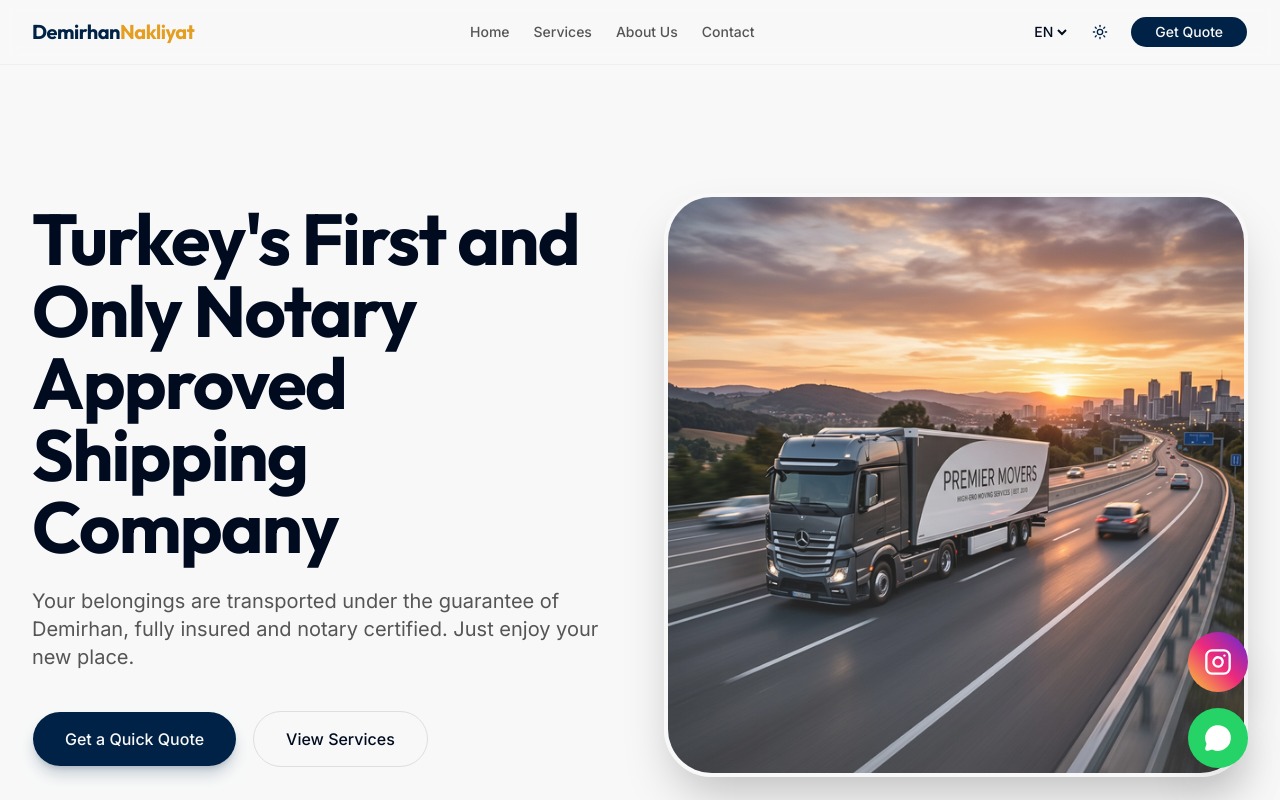
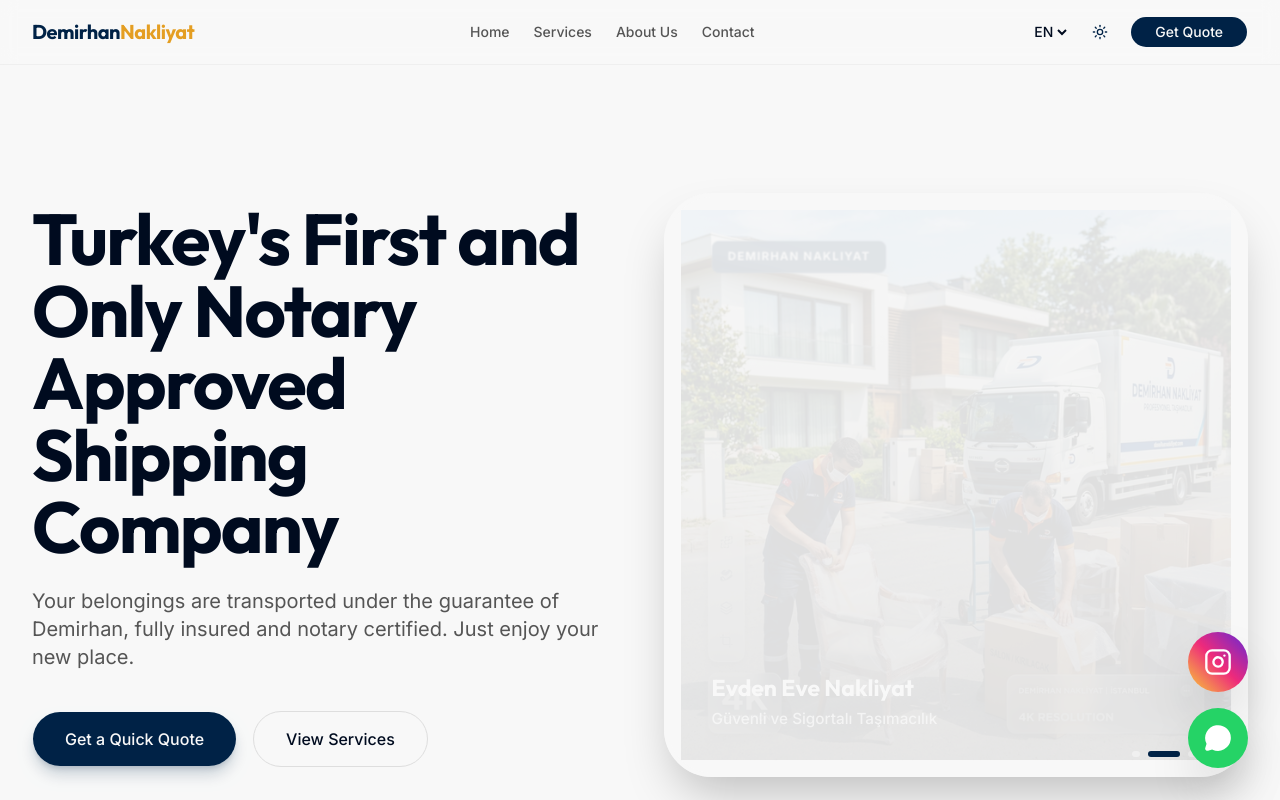
Before and after one commit to demirehanbayram/demirhanNakliyat, a Next.js app: page /en in a window 1280 px wide. Shown: the top 800 px of the page. Built offline with nearby package versions, Linux system fonts and the light colour scheme.

Commit message:
feat: implement `HeroSlider` component and integrate it into the homepage.

```diff
--- a/src/app/[locale]/page.tsx
+++ b/src/app/[locale]/page.tsx
@@ -4,6 +4,7 @@
 import { ShieldCheck, Truck, Clock, CheckCircle2, MapPin, Package, Phone, Star, ArrowRight } from "lucide-react";
 import Image from "next/image";
 import { QuoteForm } from "@/components/forms/QuoteForm";
+import { HeroSlider } from "@/components/layout/HeroSlider";
 
 export default function HomePage() {
   const tHero = useTranslations("Hero");
@@ -58,15 +59,8 @@
                 </Link>
               </div>
             </div>
-            <div className="relative aspect-[16/9] lg:aspect-square rounded-[3rem] overflow-hidden shadow-2xl border-4 border-background">
-              <Image
-                src="/images/hero.png"
-                alt="Demirhan Nakliyat Hero"
-                fill
-                className="object-cover"
-                priority
-              />
-              <div className="absolute inset-0 bg-gradient-to-t from-background/20 to-transparent" />
+            <div className="relative aspect-[16/9] lg:aspect-square">
+              <HeroSlider />
             </div>
           </div>
         </div>
--- /dev/null
+++ b/src/components/layout/HeroSlider.tsx
@@ -0,0 +1,103 @@
+"use client";
+
+import { useState, useEffect } from "react";
+import Image from "next/image";
+import { motion, AnimatePresence } from "framer-motion";
+
+const slides = [
+  {
+    image: "/images/services/home-moving.png",
+    title: "Evden Eve Nakliyat",
+    desc: "Güvenli ve Sigortalı Taşımacılık"
+  },
+  {
+    image: "/images/services/office-moving.png",
+    title: "Ofis ve Kurumsal",
+    desc: "Hızlı ve Kesintisiz İş Transferi"
+  },
+  {
+    image: "/images/services/international.png",
+    title: "Uluslararası Lojistik",
+    desc: "Dünyanın Her Yerine Güvenle"
+  },
+  {
+    image: "/images/services/storage.png",
+    title: "Akıllı Depolama",
+    desc: "7/24 Güvenli ve Hijyenik Oda Sistemi"
+  }
+];
+
+export function HeroSlider() {
+  const [current, setCurrent] = useState(0);
+
+  useEffect(() => {
+    const timer = setInterval(() => {
+      setCurrent((prev) => (prev + 1) % slides.length);
+    }, 5000);
+    return () => clearInterval(timer);
+  }, []);
+
+  return (
+    <div className="relative w-full h-full rounded-[2rem] md:rounded-[3rem] overflow-hidden shadow-2xl border-4 border-background group">
+      <AnimatePresence mode="wait">
+        <motion.div
+          key={current}
+          initial={{ opacity: 0, scale: 1.1 }}
+          animate={{ opacity: 1, scale: 1 }}
+          exit={{ opacity: 0, scale: 0.95 }}
+          transition={{ duration: 1, ease: "easeInOut" }}
+          className="relative w-full h-full"
+        >
+          <Image
+            src={slides[current].image}
+            alt={slides[current].title}
+            fill
+            className="object-cover"
+            priority
+          />
+
+          {/* Overlay branding */}
+          <div className="absolute inset-0 bg-gradient-to-t from-black/60 via-black/20 to-transparent" />
+
+          {/* Brand Watermark */}
+          <div className="absolute top-8 left-8 bg-primary/90 text-primary-foreground px-4 py-2 rounded-lg text-xs font-bold uppercase tracking-widest backdrop-blur-sm shadow-xl border border-white/10">
+            Demirhan Nakliyat
+          </div>
+
+          {/* Slide Content */}
+          <div className="absolute bottom-8 left-8 right-8 text-white">
+            <motion.h3
+              initial={{ y: 20, opacity: 0 }}
+              animate={{ y: 0, opacity: 1 }}
+              transition={{ delay: 0.5 }}
+              className="text-xl md:text-2xl font-bold font-outfit mb-1"
+            >
+              {slides[current].title}
+            </motion.h3>
+            <motion.p
+              initial={{ y: 10, opacity: 0 }}
+              animate={{ y: 0, opacity: 1 }}
+              transition={{ delay: 0.7 }}
+              className="text-white/80 text-sm md:text-base font-medium"
+            >
+              {slides[current].desc}
+            </motion.p>
+          </div>
+        </motion.div>
+      </AnimatePresence>
+
+      {/* Progress Indicators */}
+      <div className="absolute bottom-4 right-8 flex gap-2">
+        {slides.map((_, i) => (
+          <button
+            key={i}
+            onClick={() => setCurrent(i)}
+            className={`h-1.5 rounded-full transition-all duration-300 ${
+              current === i ? "w-8 bg-primary" : "w-2 bg-white/40 hover:bg-white/60"
+            }`}
+          />
+        ))}
+      </div>
+    </div>
+  );
+}
```
